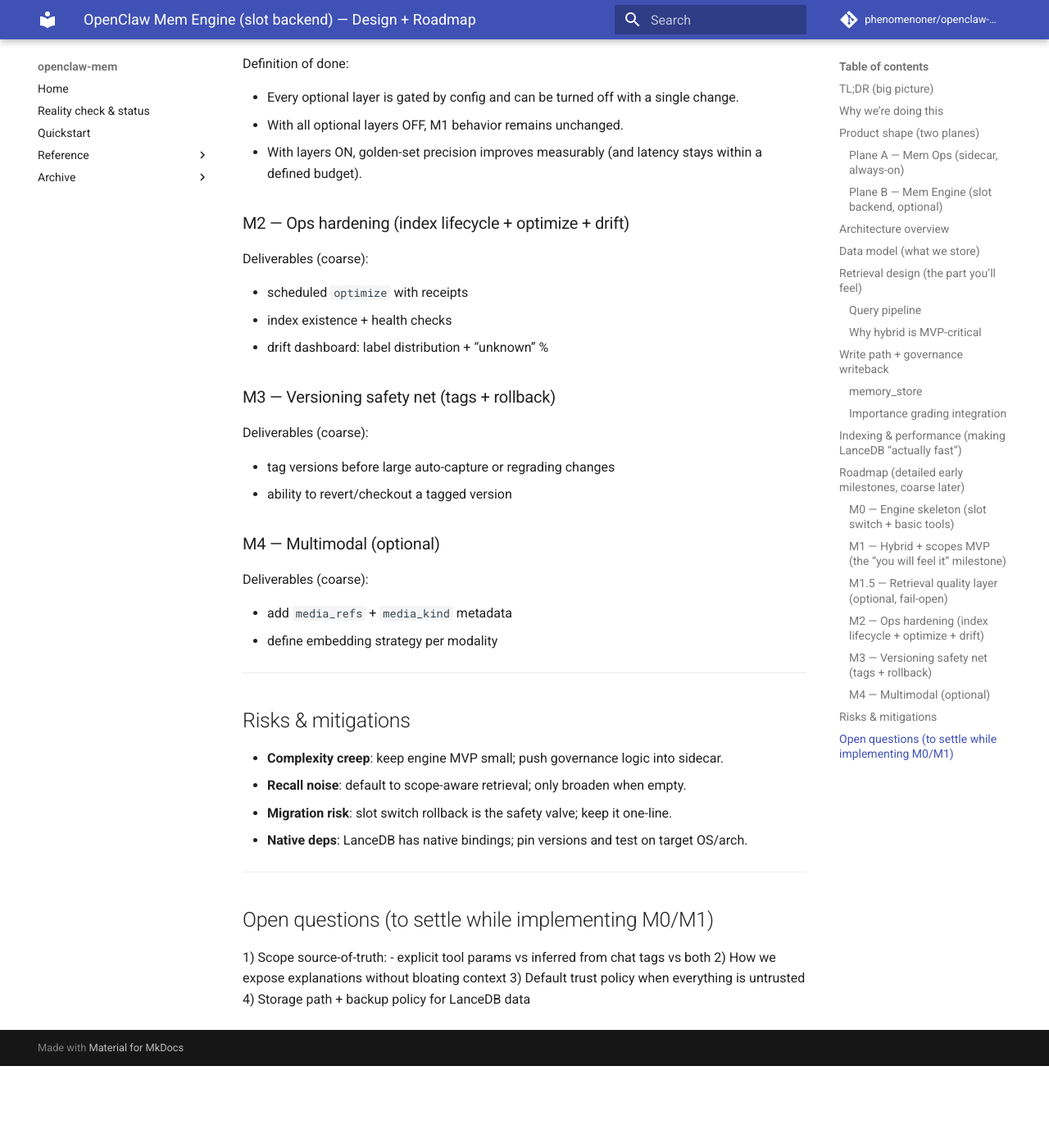
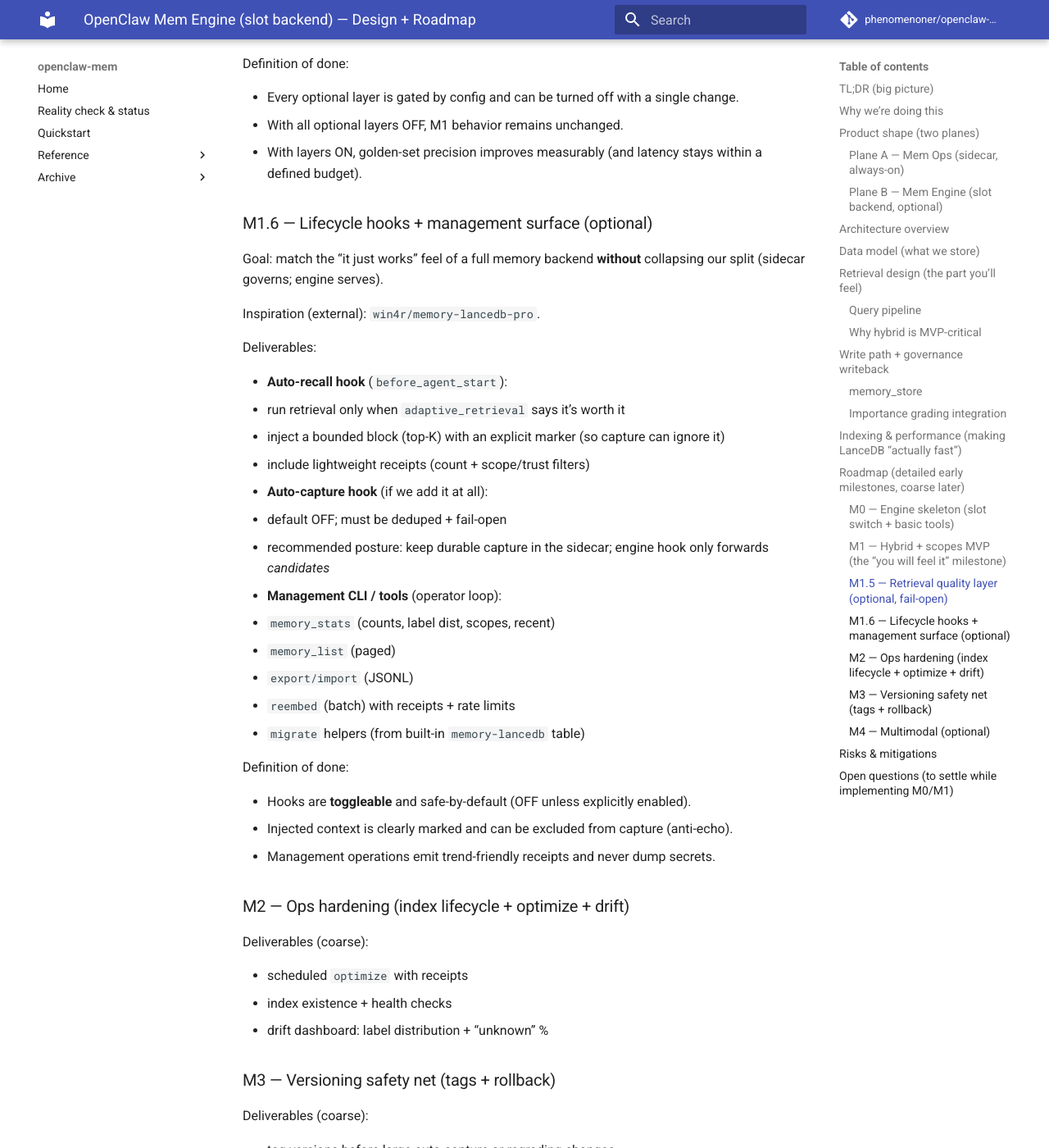
Before and after one commit to phenomenoner/openclaw-mem, an MkDocs documentation site: the page built from docs/mem-engine.md, in a window 1280 px wide and 1400 px high, scrolled down 7029 px. Shown: the whole window at 82% size. Built offline with MkDocs 1.6.1 and Material for MkDocs 9.7.7, drawn with Linux system fonts in a browser that asks for light colours; comment, search, counter and statistics services are not loaded; before the commit the page ends 8329 px from its top, so only the background shows below that.

Commit message:
docs: add lifecycle hooks + management CLI as optional mem-engine milestone

```diff
--- a/docs/mem-engine.md
+++ b/docs/mem-engine.md
@@ -273,6 +273,34 @@
 - With all optional layers OFF, M1 behavior remains unchanged.
 - With layers ON, golden-set precision improves measurably (and latency stays within a defined budget).
 
+### M1.6 — Lifecycle hooks + management surface (optional)
+
+Goal: match the “it just works” feel of a full memory backend **without** collapsing our split (sidecar governs; engine serves).
+
+Inspiration (external): `win4r/memory-lancedb-pro`.
+
+Deliverables:
+
+- **Auto-recall hook** (`before_agent_start`):
+  - run retrieval only when `adaptive_retrieval` says it’s worth it
+  - inject a bounded block (top-K) with an explicit marker (so capture can ignore it)
+  - include lightweight receipts (count + scope/trust filters)
+- **Auto-capture hook** (if we add it at all):
+  - default OFF; must be deduped + fail-open
+  - recommended posture: keep durable capture in the sidecar; engine hook only forwards *candidates*
+- **Management CLI / tools** (operator loop):
+  - `memory_stats` (counts, label dist, scopes, recent)
+  - `memory_list` (paged)
+  - `export/import` (JSONL)
+  - `reembed` (batch) with receipts + rate limits
+  - `migrate` helpers (from built-in `memory-lancedb` table)
+
+Definition of done:
+
+- Hooks are **toggleable** and safe-by-default (OFF unless explicitly enabled).
+- Injected context is clearly marked and can be excluded from capture (anti-echo).
+- Management operations emit trend-friendly receipts and never dump secrets.
+
 ### M2 — Ops hardening (index lifecycle + optimize + drift)
 
 Deliverables (coarse):
--- a/docs/roadmap.md
+++ b/docs/roadmap.md
@@ -30,10 +30,12 @@
 - `memory_store/memory_recall/memory_forget` emit JSON receipts (filters, latency, counts).
 - M1 delivers a “concept → decisions/preferences” golden set where hybrid beats vector-only.
 
-Optional (M1.5, inspired by `memory-lancedb-pro`):
+Optional (M1.5–M1.6, inspired by `memory-lancedb-pro`):
 - Cross-encoder rerank (fail-open) + deterministic refinements (recency/decay/length-norm).
 - Adaptive retrieval + noise filter policy (skip trivial queries; reduce garbage capture).
 - Diversity (MMR) to prevent near-duplicate top hits.
+- Lifecycle hooks (autoRecall + optional autoCapture) with explicit injected-context markers (anti-echo).
+- A management surface (CLI/tools): stats/list/export/import/reembed/migrate.
 
 ### 1) Importance grading rollout (MVP v1)
 
```
